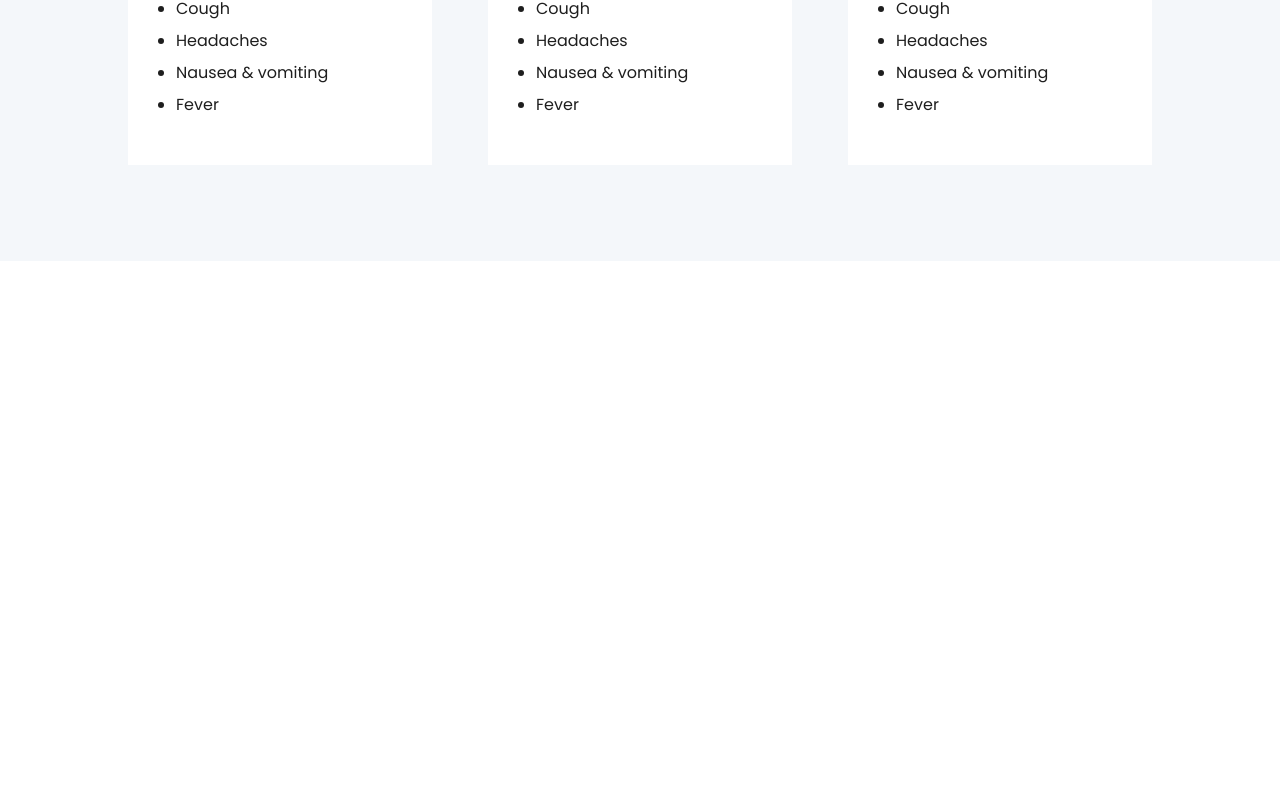
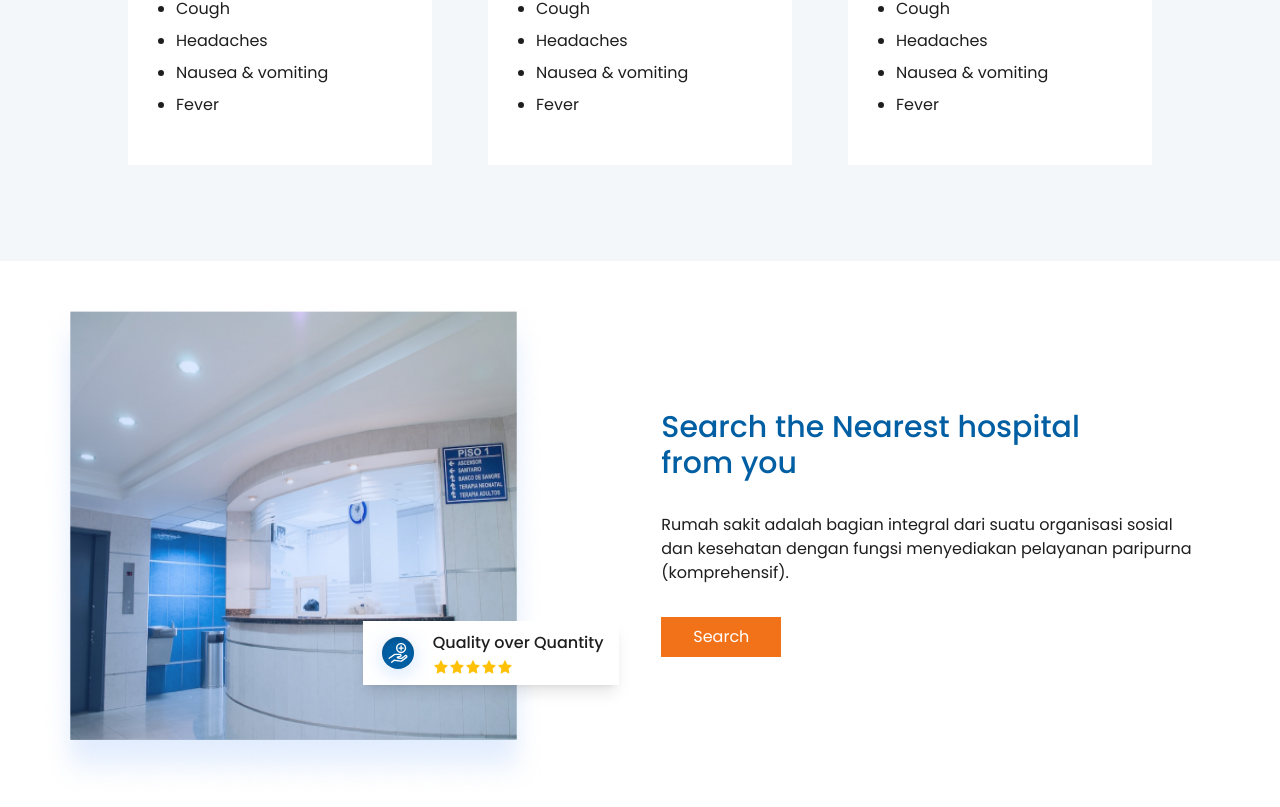
Before and after one commit to MekImEne/helathy24, a React (Create React App) app: page / in a window 1280 px wide. Shown: the part 3756-4563 px from the top of the page. Before the commit the page ends 4017 px from the top, so only its background shows below. Built offline with nearby package versions, Linux system fonts and the light colour scheme.

Commit message:
Search Hospital component

```diff
--- a/src/App.tsx
+++ b/src/App.tsx
@@ -28,8 +28,8 @@ function App() {
       <GetApp />
       <FindDoctor />
       <Offers />
-      {/* <SearchHospital />
-      <Feedbacks />
+      <SearchHospital />
+      {/*<Feedbacks />
       <FAQ />
       <TeamBanner />
       <Contact />
--- a/src/app/components/Banner.tsx
+++ b/src/app/components/Banner.tsx
@@ -2,6 +2,10 @@ import React from 'react';
 import Features from './Features';
 
 export default function Banner() {
+    const handleStart = () => {
+        window.location.href = '/get-started'
+    };
+
     return (
         <div id='home'>
             <div className="relative flex h-screen content-center items-center pt-16 pb-32 -z-10">
@@ -18,7 +22,11 @@ export default function Banner() {
                     </div>
                     <div className="mt-20 max-w-2xl lg:mx-0 lg:max-w-none">
                         <div className="grid grid-cols-1 gap-x-8 gap-y-6 font-normal leading-7 sm:grid-cols-2 md:flex lg:gap-x-10">
-                            <button className="rounded-none bg-ORANGE hover:bg-ORANGE-700 text-WHITE py-2 px-8">Get Started</button>
+                            <button
+                                onClick={handleStart}
+                                className="rounded-none bg-ORANGE hover:bg-ORANGE-700 text-WHITE py-2 px-8">
+                                Get Started
+                            </button>
                         </div>
                     </div>
                 </div>
--- a/src/app/components/FindDoctor.tsx
+++ b/src/app/components/FindDoctor.tsx
@@ -2,9 +2,11 @@ import React from 'react'
 import { searchDoctor } from '../assets'
 
 export default function FindDoctor() {
+
     const handleStart = () => {
         window.location.href = '/get-started'
-    }
+    };
+
     return (
         <div id='find-doctor' className="my-20 flex flex-wrap items-center">
             <div className="mx-auto -mt-8 w-full px-4 md:w-5/12">
--- a/src/app/components/SearchHospital.tsx
+++ b/src/app/components/SearchHospital.tsx
@@ -1,7 +1,53 @@
 import React from 'react'
+import { careness, hospital, ratingy } from '../assets'
 
 export default function SearchHospital() {
+
+    const handleSearch = () => {
+        window.location.href = "/search-hospital"
+    };
+
     return (
-        <div>SearchHospital</div>
+        <div id='search-hospital' className="my-10 flex flex-wrap items-center">
+            <div className="mx-auto mt-24 flex w-full justify-center px-4 md:w-5/12 lg:mt-0">
+                <div className="">
+                    <div className="relative">
+                        <img
+                            alt="CardImage"
+                            src={hospital}
+                            className="sm:h-[31rem] h-full w-full"
+                        />
+                    </div>
+                    <div>
+                        <div className='absolute -mt-44 mx-80'>
+                            <div className='bg-WHITE shadow-lg w-64 h-16 flex flex-row items-center content-center'>
+                                <img src={careness} alt='help' className='mt-2' />
+                                <div>
+                                    <p className='text-TEXT_GREY font-medium text-base mb-1'>Quality over Quantity</p>
+                                    <img alt="rating" src={ratingy} />
+                                </div>
+                            </div>
+                        </div>
+                    </div>
+                </div>
+            </div>
+
+            <div className="mx-auto -mt-8 w-full px-12 md:w-6/12">
+                <p className="mb-8 font-medium text-3xl text-BLUE2">
+                    Search the Nearest hospital  <br /> from you
+                </p>
+                <p className="mb-8 font-normal text-base text-TEXT_GREY">
+                    Rumah sakit adalah bagian integral dari suatu organisasi sosial
+                    dan kesehatan dengan fungsi menyediakan pelayanan paripurna (komprehensif).
+                </p>
+                <button
+                    onClick={handleSearch}
+                    className="rounded-none bg-ORANGE hover:bg-ORANGE-700 text-WHITE py-2 px-8">
+                    Search
+                </button>
+
+            </div>
+
+        </div>
     )
 }
```
Also changed, not shown: src/app/assets/index.tsx (+7 -1 lines).
